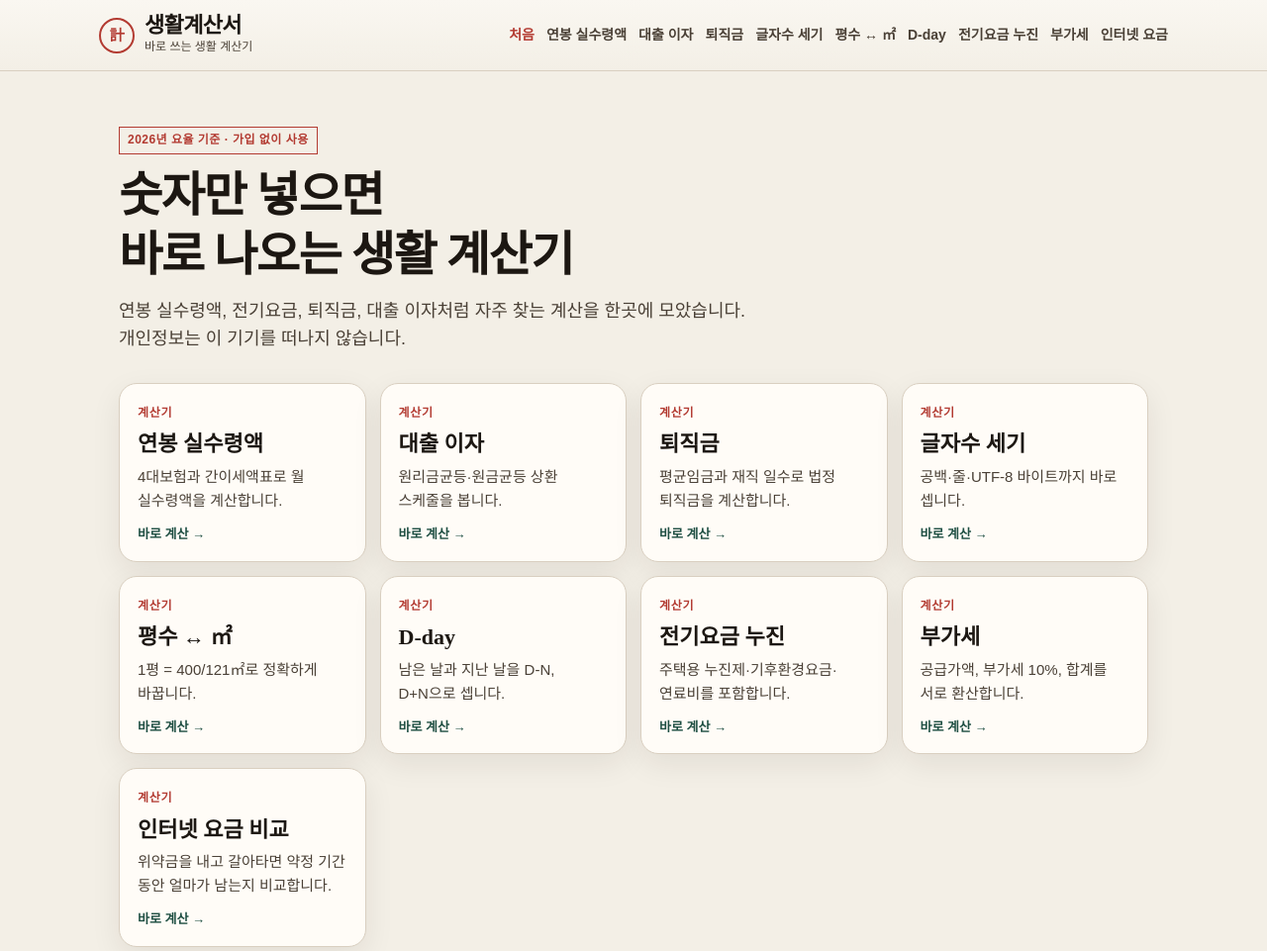
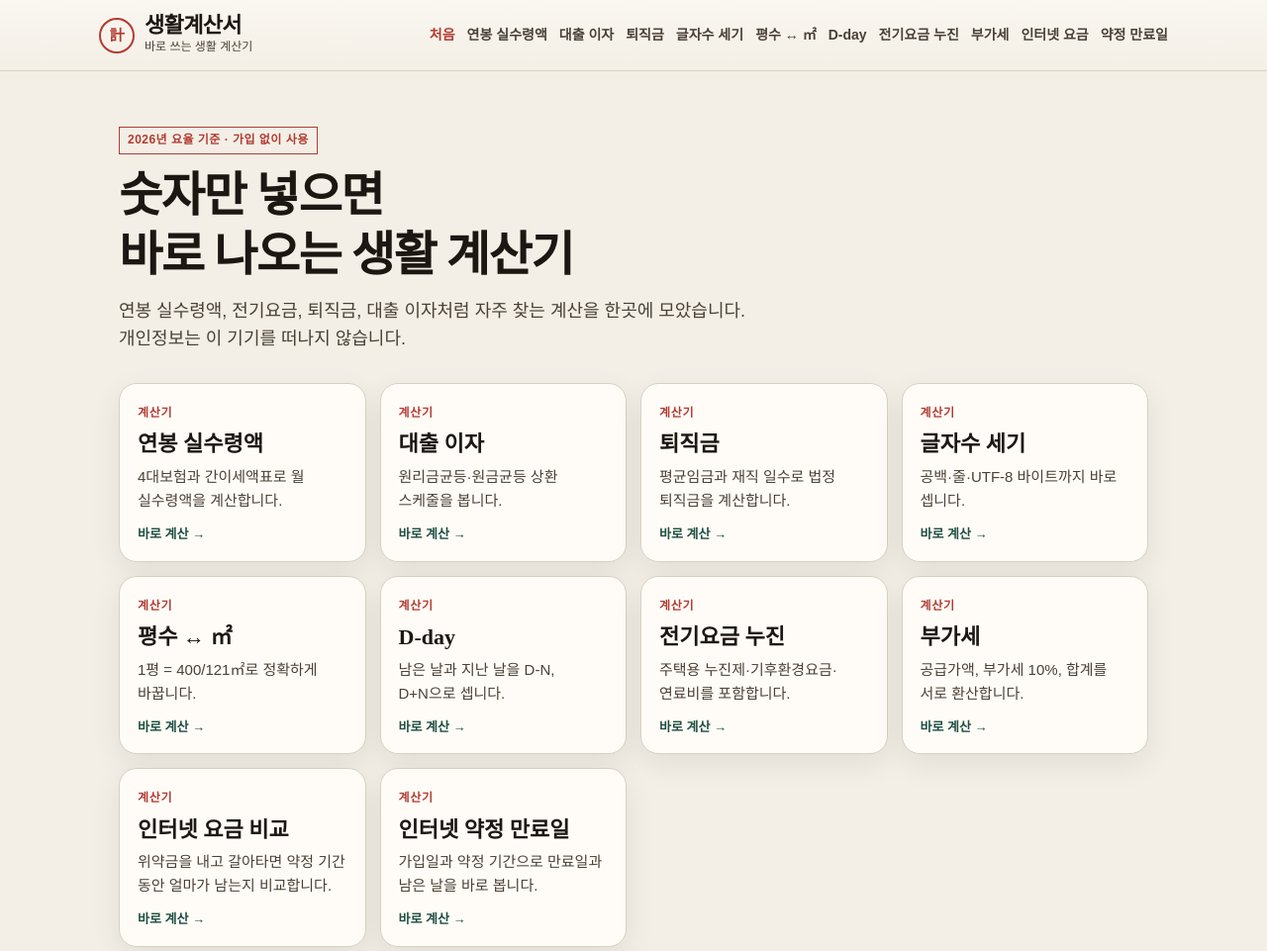
Before and after one commit to biojuho/life-calculator, a plain HTML site: page index.html in a window 1280 px wide. Shown: the top 961 px of the page at 99% size. Drawn offline with Linux system fonts and the light colour scheme; a web font is replaced by a local one.

Commit message:
Link 약정 만료일 from home and menus (2/4)

```diff
--- a/index.html
+++ b/index.html
@@ -38,6 +38,7 @@
       <a href="tools/electricity/">전기요금 누진</a>
       <a href="tools/vat/">부가세</a>
       <a href="tools/internet/">인터넷 요금</a>
+      <a href="tools/internet-contract/">약정 만료일</a>
     </nav>
     <button class="hamb" type="button" aria-expanded="false" aria-controls="mnav">메뉴</button>
   </div>
@@ -52,6 +53,7 @@
       <a href="tools/electricity/">전기요금 누진</a>
       <a href="tools/vat/">부가세</a>
       <a href="tools/internet/">인터넷 요금</a>
+      <a href="tools/internet-contract/">약정 만료일</a>
   </nav></div>
 </header>
 <main class="wrap">
@@ -69,6 +71,7 @@
 <a class="card" href="tools/electricity/"><span class="k">계산기</span><h2>전기요금 누진</h2><p>주택용 누진제·기후환경요금·연료비를 포함합니다.</p><span class="go">바로 계산 →</span></a>
 <a class="card" href="tools/vat/"><span class="k">계산기</span><h2>부가세</h2><p>공급가액, 부가세 10%, 합계를 서로 환산합니다.</p><span class="go">바로 계산 →</span></a>
 <a class="card" href="tools/internet/"><span class="k">계산기</span><h2>인터넷 요금 비교</h2><p>위약금을 내고 갈아타면 약정 기간 동안 얼마가 남는지 비교합니다.</p><span class="go">바로 계산 →</span></a>
+<a class="card" href="tools/internet-contract/"><span class="k">계산기</span><h2>인터넷 약정 만료일</h2><p>가입일과 약정 기간으로 만료일과 남은 날을 바로 봅니다.</p><span class="go">바로 계산 →</span></a>
 </section>
 </main>
 <aside class="wrap" style="padding-bottom:8px">
```
Also changed, not shown: 404.html (+2 -0 lines), tools/area/index.html (+2 -0 lines), tools/counter/index.html (+2 -0 lines).
